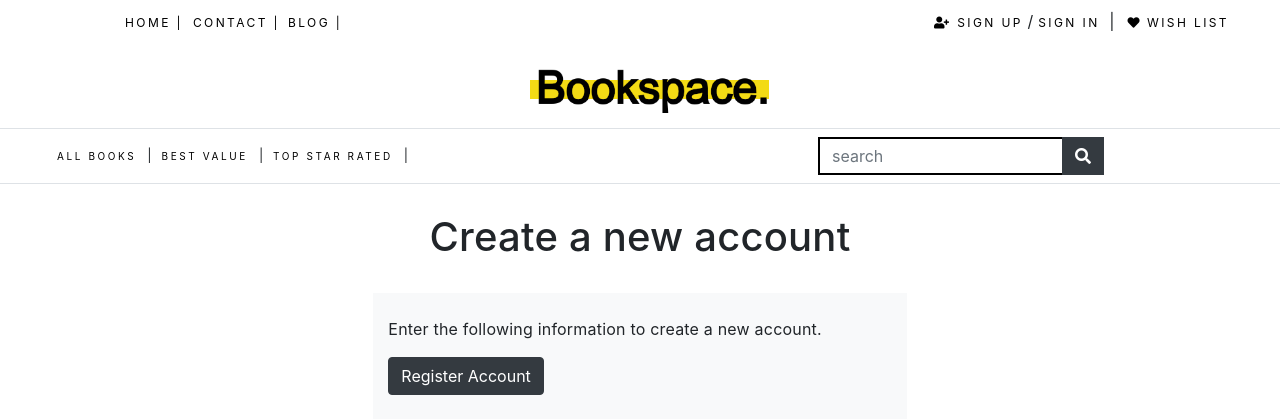
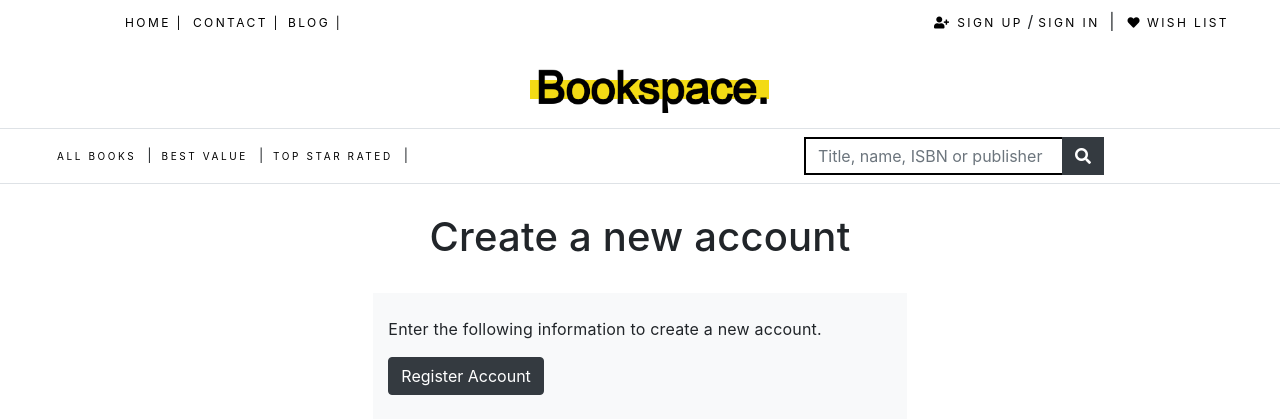
Before and after one commit to taiwo0007/Book-Store-Group-Project, a Django app: template store/accounts/templates/signup.html in a window 1280 px wide. Shown: the top 420 px of the page. Run offline with Django 3.2, Linux system fonts and the light colour scheme; the template is opened without the code that fills it, so the values that code supplies are empty; some libraries are stand-ins or nearby versions; some web fonts are replaced.

Commit message:
search styling

```diff
--- a/store/shop/templates/navbar.html
+++ b/store/shop/templates/navbar.html
@@ -50,7 +50,7 @@ color: white;
       {% if item_count > 0 %}
       <form class="form-inline my-2 my-lg-0"  style="margin-right: 0px;" action="{% url 'search_app:searchResult'%}" method="get">
         {% csrf_token %}
-        <input style="border: 2px solid black" class="form-control mr-sm-2 rounded-0" type="search" placeholder="search" aria-label="Search" name="q">
+        <input style="border: 2px solid black; width: 290px;" class="form-control mr-sm-2 rounded-0" type="search" placeholder="Title, name, ISBN or publisher" aria-label="Search" name="q">
         <!--<button class="btn btn-dark my-1 my-sm-0" type="submit">Search</button>-->
           <button style="margin-left: -40px;" class="btn btn-dark  rounded-0" type="submit"><i class="fas fa-search"></i></button>
       </form>
@@ -67,7 +67,7 @@ color: white;
         {%else %}
         <form style="margin-right: 160px;" class="form-inline my-2 my-lg-0" action="{% url 'search_app:searchResult'%}" method="get">
           {% csrf_token %}
-          <input id="searcher" style="border: 2px solid black" class="form-control mr-sm-2 rounded-0" type="search" placeholder="search" aria-label="Search" name="q">
+          <input  id="searcher" style="border: 2px solid black; width: 290px;" class="form-control mr-sm-2 rounded-0" type="search" placeholder="Title, name, ISBN or publisher" aria-label="Search" name="q">
           <!--<button style="" class="btn btn-dark my-2 my-sm-0" type="submit">Search</button>-->
           <button style="margin-left: -40px;" class="btn btn-dark  rounded-0" type="submit"><i class=" fas fa-search"></i></button>
 
```
Also changed, not shown: store/db.sqlite3.
